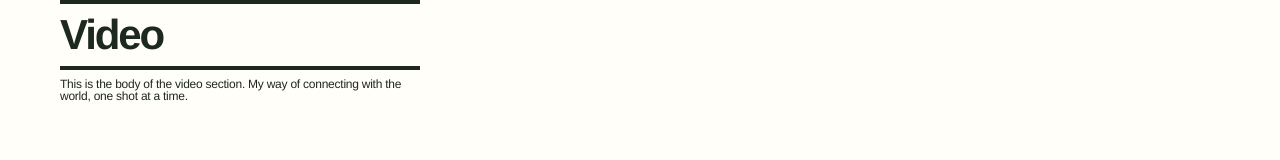
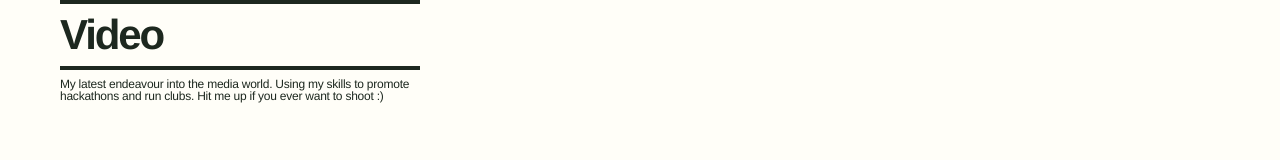
Before and after one commit to nailujMay/2025personalWebsite, a Next.js app: page /video in a window 1280 px wide. Shown: the part 134-294 px from the top of the page. Built offline with nearby package versions, Linux system fonts and the light colour scheme.

Commit message:
fix vid copy

```diff
--- a/src/app/video/page.tsx
+++ b/src/app/video/page.tsx
@@ -21,7 +21,7 @@ export default function Video() {
       <Navbar />
       <PageTitle
         titleENG="Video"
-        body="This is the body of the video section. My way of connecting with the world, one shot at a time."
+        body="My latest endeavour into the media world. Using my skills to promote hackathons and run clubs. Hit me up if you ever want to shoot :)"
       />
 
       <div className="columns-1 sm:columns-2 lg:columns-4 gap-4 space-y-4 mx-[60px] py-[60px]">
```
